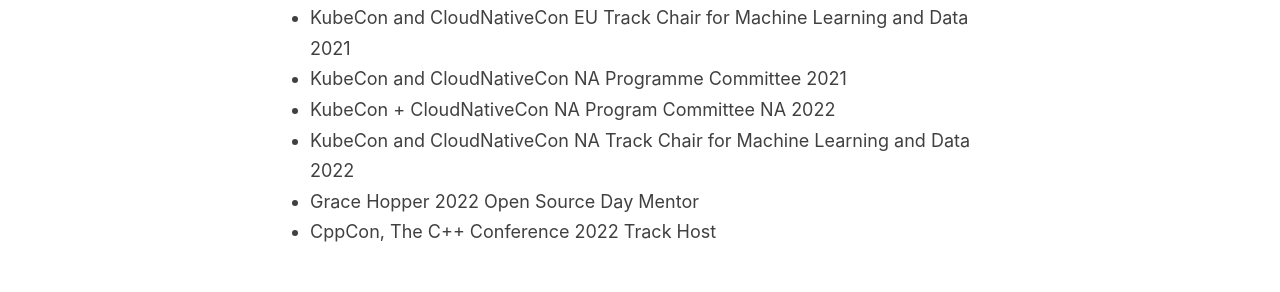
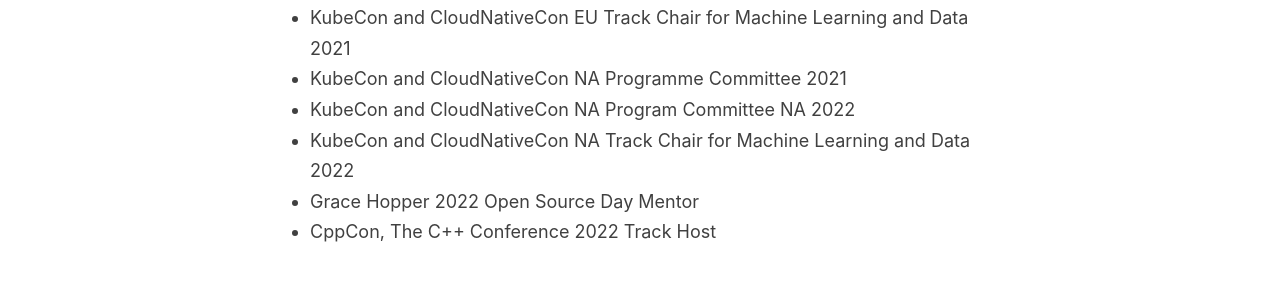
Before and after one commit to irvifa/irvifa.github.io, a Jekyll site: the page built from _pages/about.md, in a window 1280 px wide. Shown: the part 1504-1796 px from the top of the page. Built offline with Jekyll 4.4.1, drawn with Linux system fonts in a browser that asks for light colours.

Commit message:
Update about.md

```diff
--- a/_pages/about.md
+++ b/_pages/about.md
@@ -52,7 +52,7 @@
 - KubeCon and CloudNativeCon NA Programme Committee 2020
 - KubeCon and CloudNativeCon EU Track Chair for Machine Learning and Data 2021
 - KubeCon and CloudNativeCon NA Programme Committee 2021
-- KubeCon + CloudNativeCon NA Program Committee NA 2022
+- KubeCon and CloudNativeCon NA Program Committee NA 2022
 - KubeCon and CloudNativeCon NA Track Chair for Machine Learning and Data 2022
 - Grace Hopper 2022 Open Source Day Mentor
 - CppCon, The C++ Conference 2022 Track Host
```
